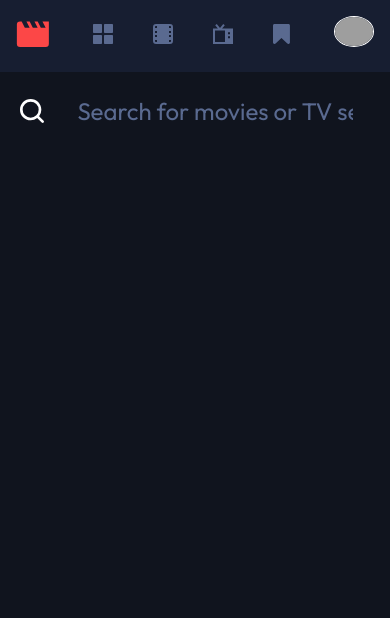
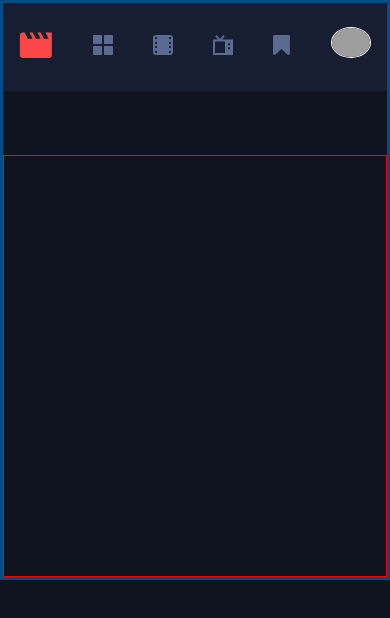
Before and after one commit to EdouardHrgt/entertainment-webb-app, a Vue app: page / in a window 390 px wide. Shown: the top 618 px of the page. Built offline with nearby package versions, Linux system fonts and the light colour scheme; grey boxes are pictures that could not be loaded.

Commit message:
global layout

```diff
--- a/src/App.vue
+++ b/src/App.vue
@@ -4,13 +4,15 @@ import SearchBar from './components/SearchBar.vue';
 </script>
 
 <template>
+  <div class="page-container flex">
     <header class="flex">
       <NavBar />
-    <SearchBar />
+      <!-- <SearchBar /> -->
     </header>
     <main>
       <router-view></router-view>
     </main>
+  </div>
 </template>
 
 <style>
@@ -43,8 +45,16 @@ import SearchBar from './components/SearchBar.vue';
 body {
   background-color: var(--clr-black);
   width: 100%;
-  min-height: 100dvh;
 }
+
+main {
+  width: 100%;
+}
+
+.page-container {
+  border: 3px solid rgb(1, 77, 138);
+}
+
 h1 {
   font-size: var(--h1-size);
 }
@@ -125,18 +135,10 @@ svg {
   transition: all 0.4s linear;
 }
 @media screen and (max-width: 1024px) {
-  header {
+  .page-container {
     flex-direction: column;
-    width: 100%;
-    padding: 0 var(--padding);
   }
 }
 @media screen and (max-width: 768px) {
-  :root {
-    --padding: 1rem;
-  }
-  header {
-    padding: 0 var(--padding);
-  }
 }
 </style>
--- a/src/components/NavBar.vue
+++ b/src/components/NavBar.vue
@@ -93,10 +93,10 @@ svg:hover {
 
 @media screen and (max-width: 1024px) {
   nav {
-    width: inherit;
+    width: 100%;
     height: auto;
-    padding: 1rem var(--padding);
-    margin: 2rem 0 0;
+    padding: 1.5rem var(--padding);
+    margin: 2rem 0;
   }
   ul {
     flex-direction: row;
@@ -120,13 +120,8 @@ svg:hover {
 @media screen and (max-width: 768px) {
   nav {
     border-radius: 0;
-    margin: 0;
-    position: fixed;
-    top: 0;
-    left: 0;
-    right: 0;
-    z-index: 100;
-    padding: 1rem;
+    margin: 0 0 2rem 0;
+    padding: 1.5rem 1rem;
   }
 }
 </style>
--- a/src/components/SearchBar.vue
+++ b/src/components/SearchBar.vue
@@ -23,6 +23,9 @@ form {
   width: 100%;
   height: fit-content;
   margin: 3.8rem 0 0 0;
+  position: fixed;
+  top: 0;
+  left: 11rem;
 }
 form > div {
   gap: 2rem;
@@ -46,11 +49,16 @@ input:focus {
 @media screen and (max-width: 1024px) {
   form {
     margin: 1.5rem 0 0 0;
+    top: 7rem;
+    left: 0;
+    padding: 0 4rem;
   }
 }
 @media screen and (max-width: 768px) {
   form {
-    margin: 5rem 0 0 0;
+    margin: 0;
+    padding: 0 1rem;
+    top: 6.5rem;
   }
 }
 </style>
--- /dev/null
+++ b/src/components/SmallCard.vue
@@ -0,0 +1,8 @@
+<script setup></script>
+
+<template></template>
+
+
+<style scoped>
+
+</style>
--- a/views/HomeView.vue
+++ b/views/HomeView.vue
@@ -1,4 +1,18 @@
-<script setup></script>
+<script setup>
+import SmallCard from '../src/components/SmallCard.vue';
+</script>
 
 <template>
+  <section class="grid">
+    <small-card />
+  </section>
 </template>
+
+<style scoped>
+.grid {
+  border: 1px solid red;
+  min-height: 50vh;
+  width: 100%;
+  margin: 2rem 0 0 0;
+}
+</style>
```
Lines whose indentation alone changed are shown as unchanged.
